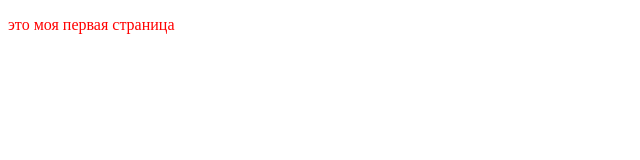
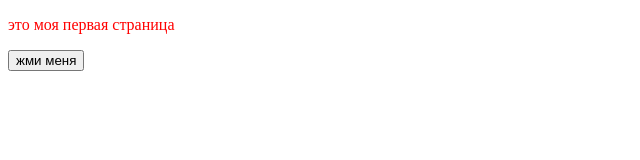
Before and after one commit to AnastasiaTronina/AnastasiaTronina.github.io, a plain HTML site: page index.html in a window 1280 px wide. Shown: the whole page, without its empty margins (0-640 px from the left). Drawn offline with Linux system fonts and the light colour scheme.

Commit message:
сщздали функцию умножения с вводом данных через кнопку жми меня

```diff
--- a/index.html
+++ b/index.html
@@ -3,8 +3,19 @@
 <head>
     <meta charset="UTF-8">
     <title>Document</title>
+    <script>
+
+    function mult() {
+     var x = prompt("x = ");
+     var y = prompt("y = ");
+     res = x * y;
+     alert(res);
+    }
+
+    </script>
 </head>
 <body>
  <p style="color: red;">это моя первая страница</p>
+ <input type="button" value="жми меня" onclick="mult()">
 </body>
 </html>
```
Also changed, not shown: 1 other file.
